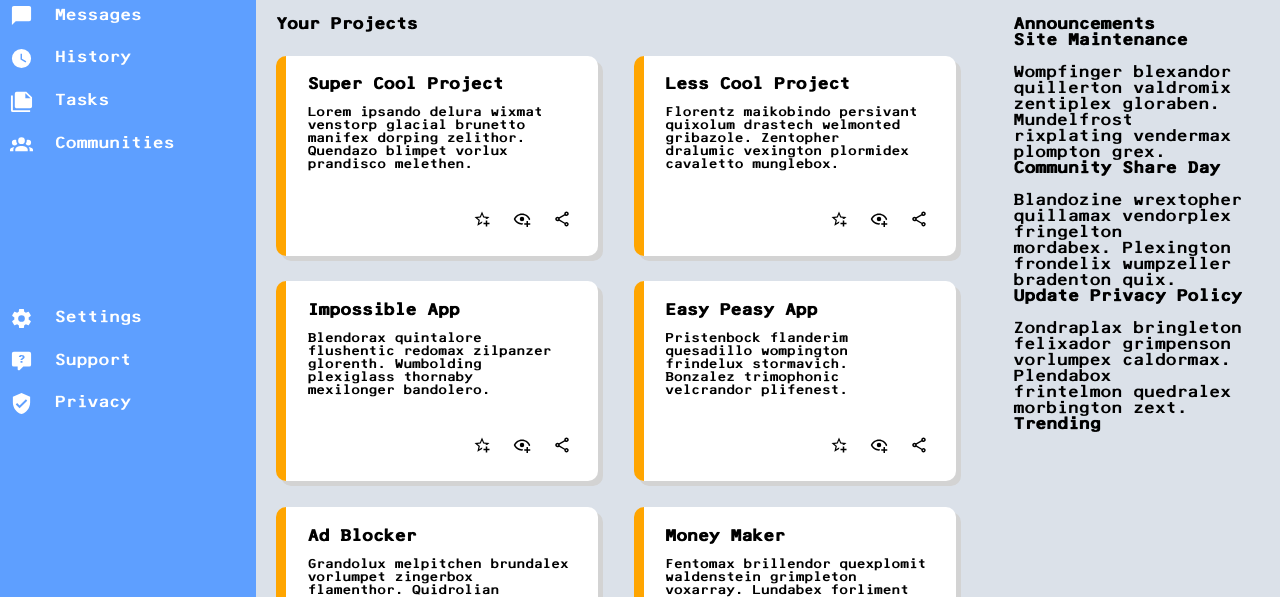
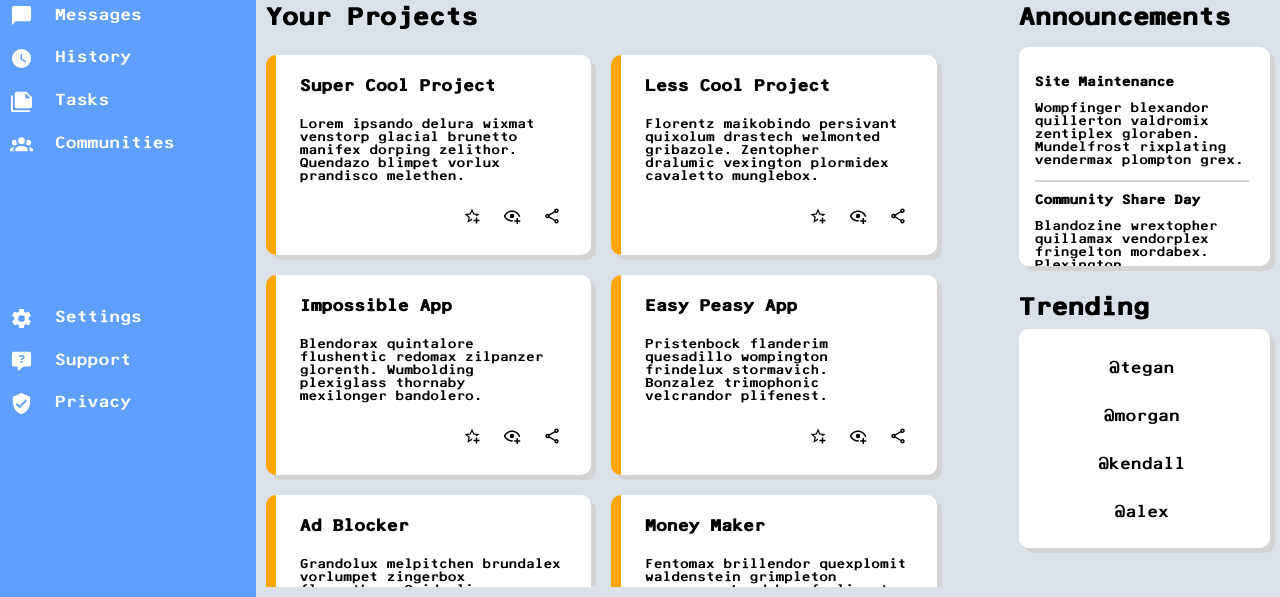
Before and after one commit to DosState/admin-dashboard, a plain HTML site: page index.html in a window 1280 px wide. Shown: the part 203-800 px from the top of the page. Drawn offline with Linux system fonts and the light colour scheme.

Commit message:
add content and style to projects announcements and trending sections

```diff
--- a/dashboard-style.css
+++ b/dashboard-style.css
@@ -272,65 +272,75 @@ body{
     background-color: rgb(219, 225, 233);
     display: grid;
     grid-template: 1fr 1fr/ 3fr 1fr;
-    padding: 2%;
-    overflow-y: scroll;
+    padding: 10px;
+    min-height: 0;
 }
 
-.main-content::-webkit-scrollbar{
-    width: 10px;
+.projects{
+    min-height: 0;
+    grid-row: 1/3;
+    height: 100%;
+    display: flex;
+    flex-direction: column;
 }
 
-.main-content::-webkit-scrollbar-track {
-    background: rgba(0, 0, 0, 0.3);
-    border-radius: 10px;
+.projects > h2 {
+    flex-shrink: 0;
+    margin: 0 0 1em 0;
 }
 
-.main-content::-webkit-scrollbar-thumb{
+.projects-container{
+    flex: 1;
+    display: flex;
+    flex-wrap: wrap;
+    justify-content: flex-start;
+    align-content: flex-start;
+    gap: 20px;
+    padding: 0 20px 20px 0;
+    min-height: 0;
+    overflow-y: auto;
+    border-right: 10px solid transparent;
+}
+
+.main-content .projects-container::-webkit-scrollbar{
+    width: 10px;
+
+}
+
+.main-content .projects-container::-webkit-scrollbar-thumb{
     background: rgba(0, 0, 0, 0.5);
     border-radius: 10px;
 }
 
-.main-content::-webkit-scrollbar-thumb:hover{
+.main-content .projects-container::-webkit-scrollbar-thumb:hover{
     background: rgba(0, 0, 0, 0.8);
-}
-
-.projects{
-    grid-row: 1/3;
-}
-
-.projects-container{
-    width: 100%;
-    height: 100%;
-    display: flex;
-    flex-wrap: wrap;
-    justify-content: start;
-    gap: 5%;
-    padding-top: 3%;
-    padding-right: 3%;
-    padding-bottom: 3%;
 }
 
 .projects .card{
     border-left: 10px solid orange;
     border-radius: 10px;
-    height: clamp(50px, 25vh, 300px);
-    width: clamp(50px, 45%, 500px);
+    height: 200px;
+    width: clamp(280px, 45%, 500px);
     background-color: white;
     box-shadow: 5px 5px lightgrey;
-    padding: clamp(15px,3%,30px);
+    padding: 1.5em;
     display: flex;
     flex-direction: column;
+    flex-shrink: 0;
 }
 
 .card-content{
     flex: 1;
+    display: flex;
+    flex-direction: column;
+    min-height: 0;
 }
 
 .card-actions{
     display:flex;
     justify-content: flex-end;
     gap: 10px;
-    margin-top: auto;
+    flex-shrink: 0;
     padding-top: 10px;
 }
 
@@ -350,8 +360,90 @@ body{
     background-color: rgba(0,0,0,0.1);
 }
 
-.card p{
-    height: 10%;
+.card-content p{
+    flex: 1;
+    margin: 0;
     font-size: 0.8em;
-    text-overflow: clip;
+    text-overflow: ellipsis;
+    overflow: hidden;
 }
+
+.card-content h4 {
+    flex-shrink: 0;
+    margin-top: 0;
+    margin-bottom: 10px;
+}
+
+.main-content .ann-list::-webkit-scrollbar{
+    width: 10px;
+    height: 60%;
+}
+
+.main-content .ann-list::-webkit-scrollbar-thumb{
+    background: rgba(0, 0, 0, 0.5);
+    border-radius: 10px;
+}
+
+.main-content .ann-list::-webkit-scrollbar-thumb:hover{
+    background: rgba(0, 0, 0, 0.8);
+}
+
+.ann-list{
+    border-right: 5px solid transparent;
+    margin-top:1em;
+    background-color: white;
+    border-radius: 10px;
+    box-shadow: 5px 5px lightgrey;
+    padding: clamp(5px,1em,30px);
+    height: clamp(50px, 80%, 1000px);
+    width: clamp(50px, 100%, 500px);
+    list-style-type: none;
+    overflow-y: scroll;
+    min-height: 0;
+}
+
+.ann-list li{
+    padding: 1em 0 1em 0;
+    border-bottom: 2px solid lightgrey;
+    font-size: 0.8em;
+}
+
+.trending-items, .announcements{
+    min-height: 200px;
+    margin-bottom: 1em;
+}
+
+.trending-list{
+    border-right: 5px solid transparent;
+    margin-top:0.5em;
+    background-color: white;
+    border-radius: 10px;
+    box-shadow: 5px 5px lightgrey;
+    padding: clamp(5px,1em,30px);
+    height: clamp(50px, 80%, 1000px);
+    width: clamp(50px, 100%, 500px);
+    list-style-type: none;
+    overflow-y: scroll;
+    min-height: 0;
+}
+
+.trending-list li{
+    padding: 1em;
+    text-align: center;
+    font-size: 1em;
+    min-height: 0;
+}
+
+.main-content .trending-list::-webkit-scrollbar{
+    width: 10px;
+    height: 60%;
+}
+
+.main-content .trending-list::-webkit-scrollbar-thumb{
+    background: rgba(0, 0, 0, 0.5);
+    border-radius: 10px;
+}
+
+.main-content .trending-list::-webkit-scrollbar-thumb:hover{
+    background: rgba(0, 0, 0, 0.8);
+}
--- a/index.html
+++ b/index.html
@@ -48,7 +48,7 @@
     </div>
     <div class="main-content">
         <div class="projects">
-            <p><b>Your Projects</b></p>
+            <h2>Your Projects</h2>
             <div class="projects-container">
                 <div class="card">
                     <div class="card-content">
@@ -119,15 +119,27 @@
             </div>
         </div>
         <div class="announcements">
-            <p><b>Announcements</b></p>
-            <div class="ann-list">
-                <h4>Site Maintenance</h4><p><br>Wompfinger blexandor quillerton valdromix zentiplex gloraben. Mundelfrost rixplating vendermax plompton grex.</p>
-                <h4>Community Share Day</h4><p><br>Blandozine wrextopher quillamax vendorplex fringelton mordabex. Plexington frondelix wumpzeller bradenton quix.</p>
-                <h4>Update Privacy Policy</h4><p><br>Zondraplax bringleton felixador grimpenson vorlumpex caldormax. Plendabox frintelmon quedralex morbington zext.</p>
-            </div>
+            <h2>Announcements</h2>
+            <ul class="ann-list">
+                <li>
+                    <h4>Site Maintenance</h4><p><br>Wompfinger blexandor quillerton valdromix zentiplex gloraben. Mundelfrost rixplating vendermax plompton grex.</p>
+                </li>
+                <li>
+                    <h4>Community Share Day</h4><p><br>Blandozine wrextopher quillamax vendorplex fringelton mordabex. Plexington frondelix wumpzeller bradenton quix.</p>
+                </li>
+                <li>
+                    <h4>Update Privacy Policy</h4><p><br>Zondraplax bringleton felixador grimpenson vorlumpex caldormax. Plendabox frintelmon quedralex morbington zext.</p>
+                </li>
+            </ul>
         </div>
         <div class="trending-items">
-            <p><b>Trending</b></p>
+            <h2>Trending</h2>
+            <ul class="trending-list">
+                <li>@tegan</li>
+                <li>@morgan</li>
+                <li>@kendall</li>
+                <li>@alex</li>
+            </ul>
         </div>
     </div>
 </body>
```
